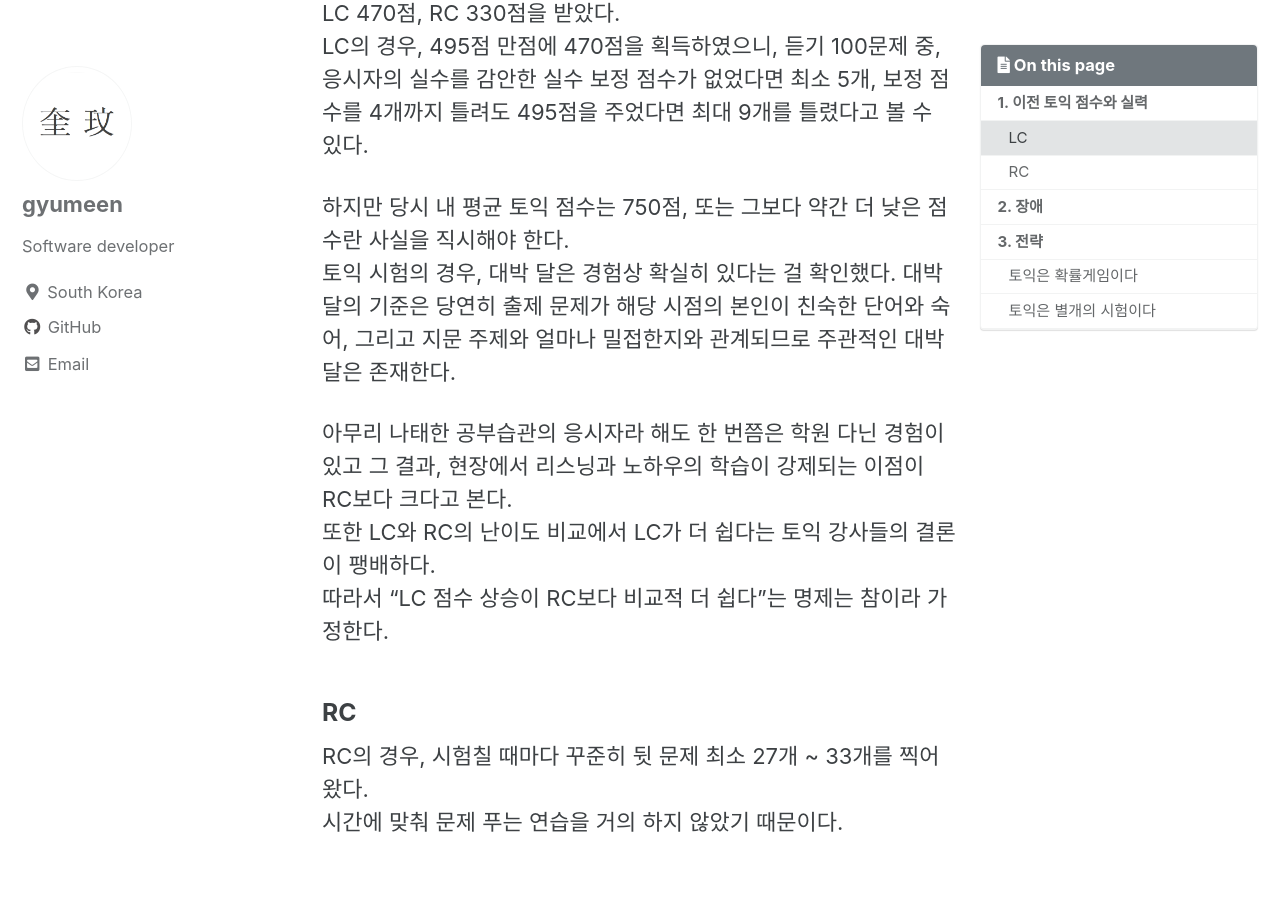
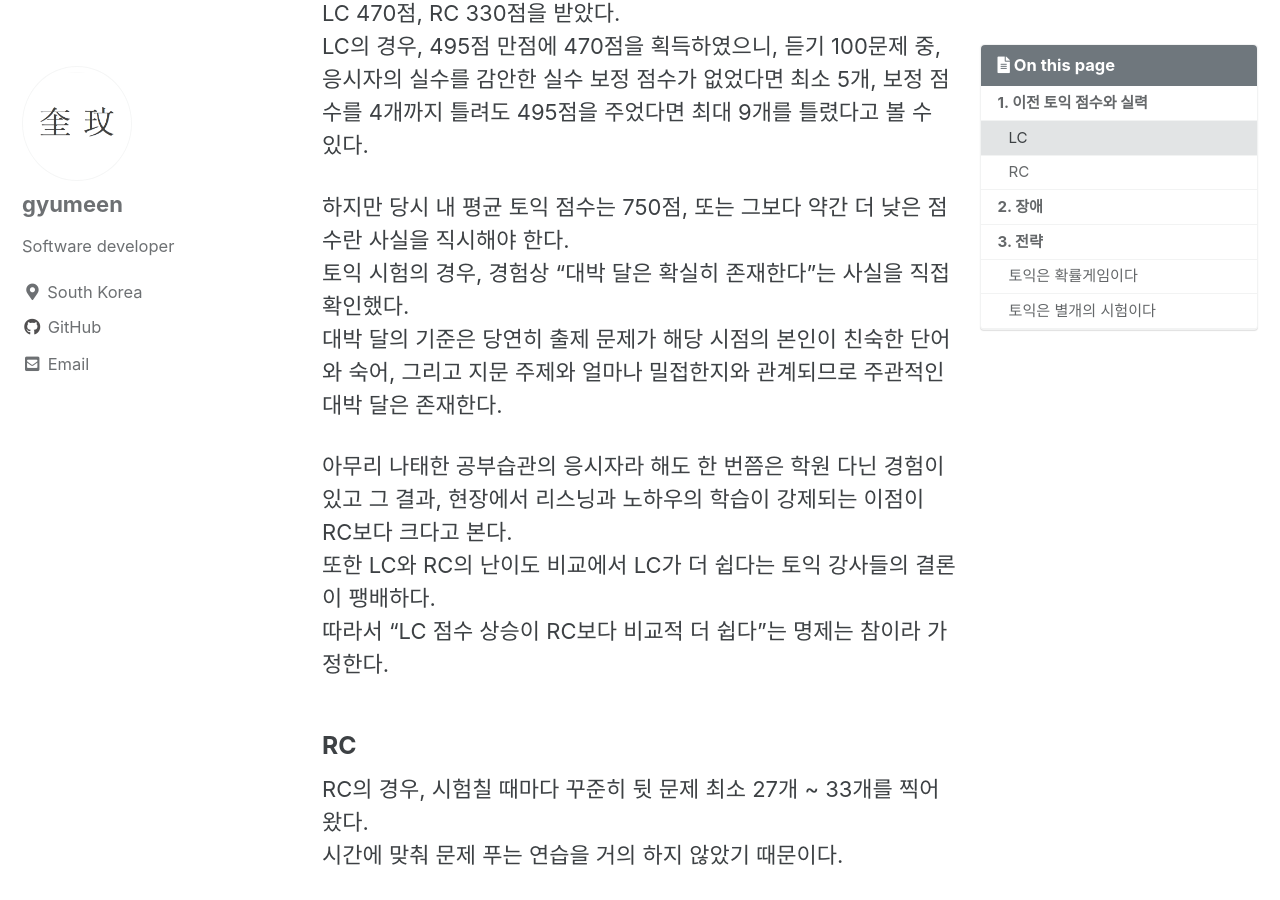
Before and after one commit to gyumeen/gyumeen.github.io, a Jekyll site: the page built from _posts/2021/Challenge/TOEIC/2021-04-01-[Toeic]1.md, in a window 1280 px wide and 900 px high, scrolled down 638 px. Built offline with Jekyll 4.4.1, drawn with Linux system fonts in a browser that asks for light colours; cached includes are drawn as plain includes; comment, search, counter and statistics services are not loaded.

Commit message:
Update 2021-04-01-[Toeic]1.md

```diff
--- a/_posts/2021/Challenge/TOEIC/2021-04-01-[Toeic]1.md
+++ b/_posts/2021/Challenge/TOEIC/2021-04-01-[Toeic]1.md
@@ -28,7 +28,7 @@ LC 470점, RC 330점을 받았다.
 LC의 경우, 495점 만점에 470점을 획득하였으니, 듣기 100문제 중, 응시자의 실수를 감안한 실수 보정 점수가 없었다면 최소 5개, 보정 점수를 4개까지 틀려도 495점을 주었다면 최대 9개를 틀렸다고 볼 수 있다.
 
 하지만 당시 내 평균 토익 점수는 750점, 또는 그보다 약간 더 낮은 점수란 사실을 직시해야 한다.
-토익 시험의 경우, 대박 달은 경험상 확실히 있다는 걸 확인했다.
+토익 시험의 경우, 경험상 "대박 달은 확실히 존재한다"는 사실을 직접 확인했다.
 대박 달의 기준은 당연히 출제 문제가 해당 시점의 본인이 친숙한 단어와 숙어, 그리고 지문 주제와 얼마나 밀접한지와 관계되므로 주관적인 대박 달은 존재한다.
 
 아무리 나태한 공부습관의 응시자라 해도 한 번쯤은 학원 다닌 경험이 있고 그 결과, 현장에서 리스닝과 노하우의 학습이 강제되는 이점이 RC보다 크다고 본다.
```
